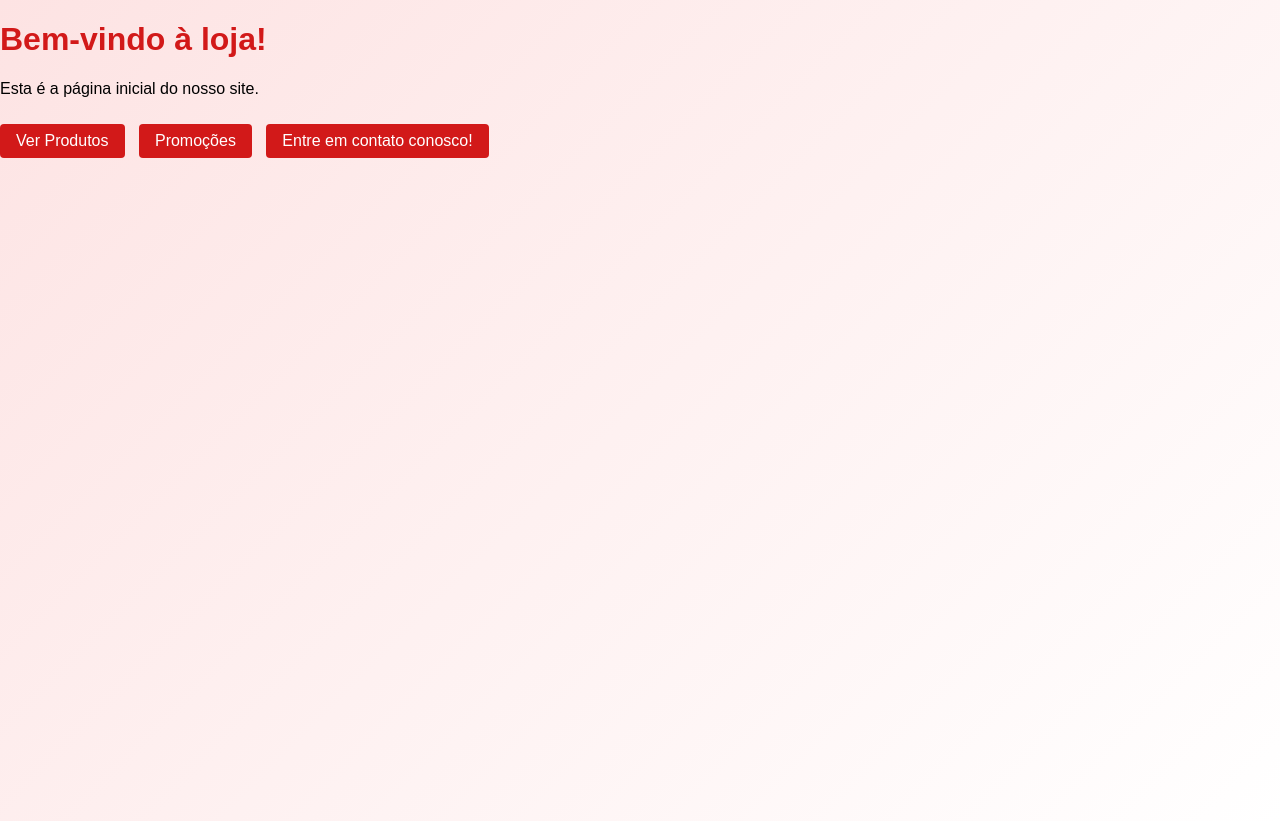
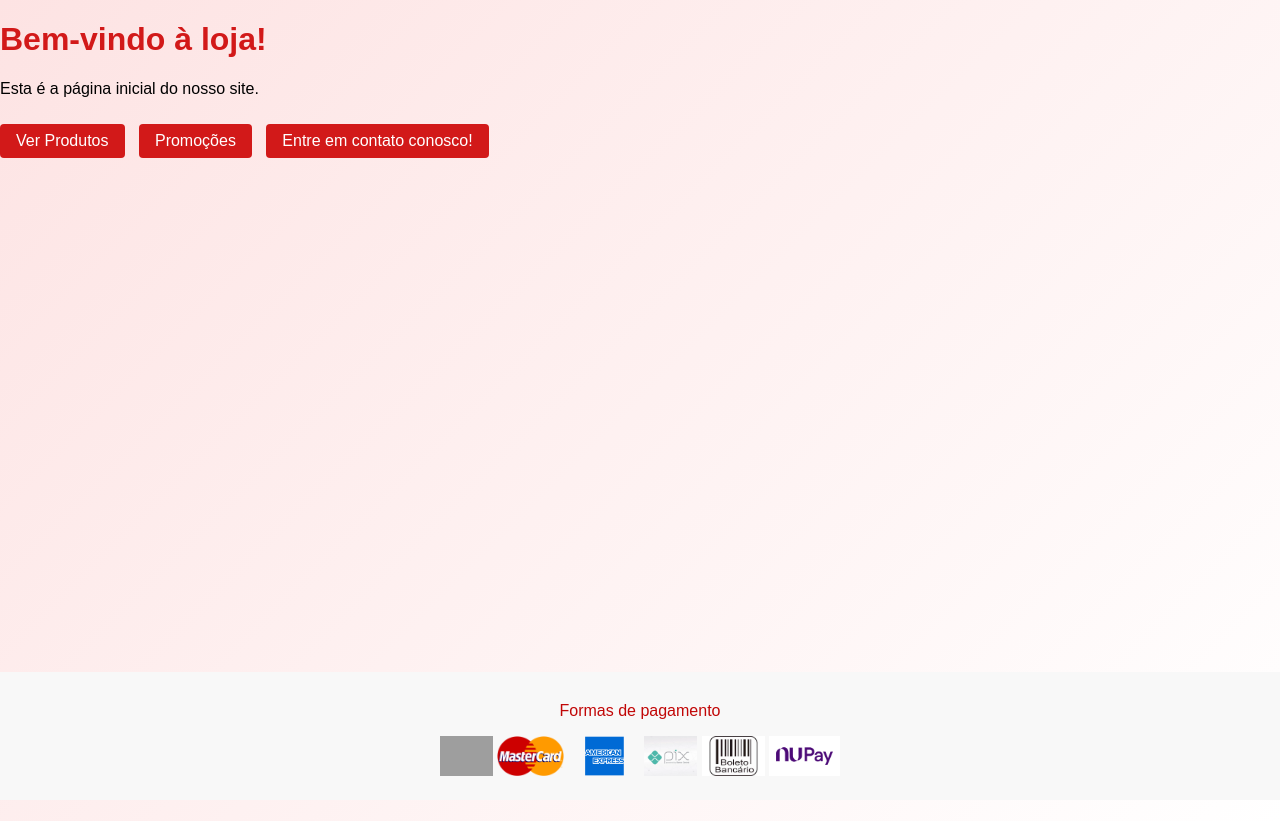
Before and after one commit to WillSilva777/primeiro-projeto-compartilhado-html-css, a plain HTML site: page index.html in a window 1280 px wide. Drawn offline with Linux system fonts and the light colour scheme; grey boxes are pictures that could not be loaded.

Commit message:
Adicionado footer pagamentos

```diff
--- a/assets/css/backgroud.css
+++ b/assets/css/backgroud.css
@@ -20,3 +20,21 @@ a {
 a:hover {
     background: #f70808;
 }
+
+footer {
+    text-align: center;
+    padding: 20px 0;
+    background: #f8f8f8;
+    position: fixed;
+    width: 100%;
+    bottom: 0;
+}
+footer img {
+    height: 40px;
+}
+
+.footer-titulo {
+    display: block;
+    margin-top: 10px;
+    color: #c10707;
+}
--- a/index.html
+++ b/index.html
@@ -18,4 +18,16 @@
 
 </body>
 
+    <footer class="footer-pagamento">
+        <p class="footer-titulo">Formas de pagamento</p>
+        <div class="footer-formas">
+            <img src="https://upload.wikimedia.org/wikipedia/commons/thumb/0/04/Visa.svg/1200px-Visa.svg.png" alt="Visa" title="Visa" class="footer-img">
+            <img src="/assets/images/MasterCard_Logo.svg.png" alt="Mastercard" title="Mastercard" class="footer-img">
+            <img src="assets/images/American-Express-Logo.png" alt="American Express" title="American Express" class="footer-img">
+            <img src="assets/images/PIX-1-1200x900.webp" alt="Pix" title="Pix" class="footer-img">
+            <img src="assets/images/boleto.jpg" alt="Boleto" title="Boleto" class="footer-img">
+            <img src="assets/images/nupay.png" alt="Nupay" title="Nupay" class="footer-img">
+        </div>
+    </footer>
+
 </html>
```
Also changed, not shown: assets/images/American-Express-Logo.png (added), assets/images/MasterCard_Logo.svg.png (added), assets/images/PIX-1-1200x900.webp (added), assets/images/boleto.jpg (added), assets/images/nupay.png (added).
